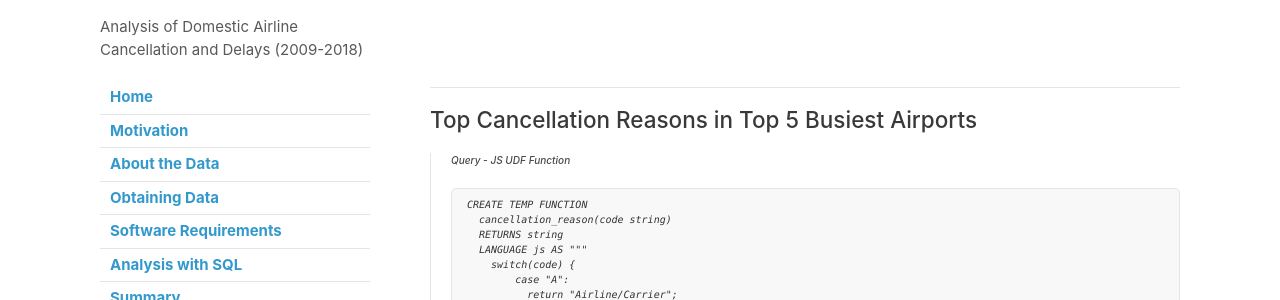
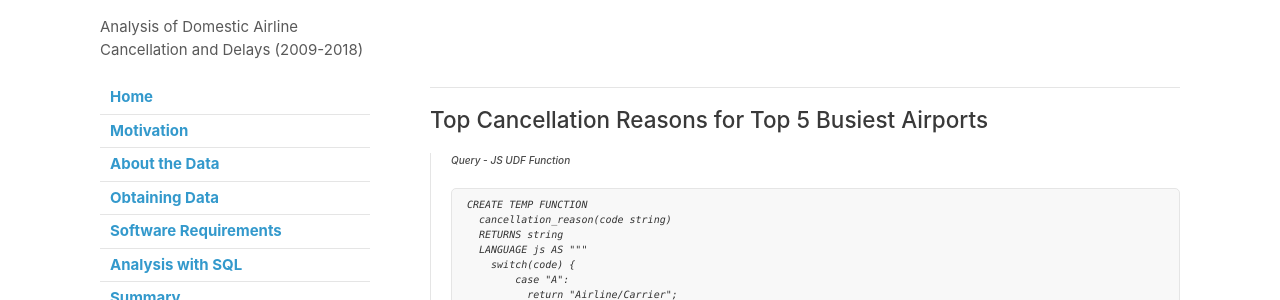
Before and after one commit to ayush-usf/Kaggle-Airline-Data-Analysis, a Jekyll site: the page built from analysis.md, in a window 1280 px wide and 900 px high, scrolled down 4650 px. Shown: the part 154-454 px from the top of the window. Built offline with Jekyll 4.4.1, drawn with Linux system fonts in a browser that asks for light colours; our own code applies the rules of GitHub Pages for plain Markdown files.

Commit message:
minor - for

````diff
--- a/analysis.md
+++ b/analysis.md
@@ -207,7 +207,7 @@ WHERE
 
 ---
 
-## Top Cancellation Reasons in Top 5 Busiest Airports
+## Top Cancellation Reasons for Top 5 Busiest Airports
 
 > ###### Query - JS UDF Function
 ```
````
